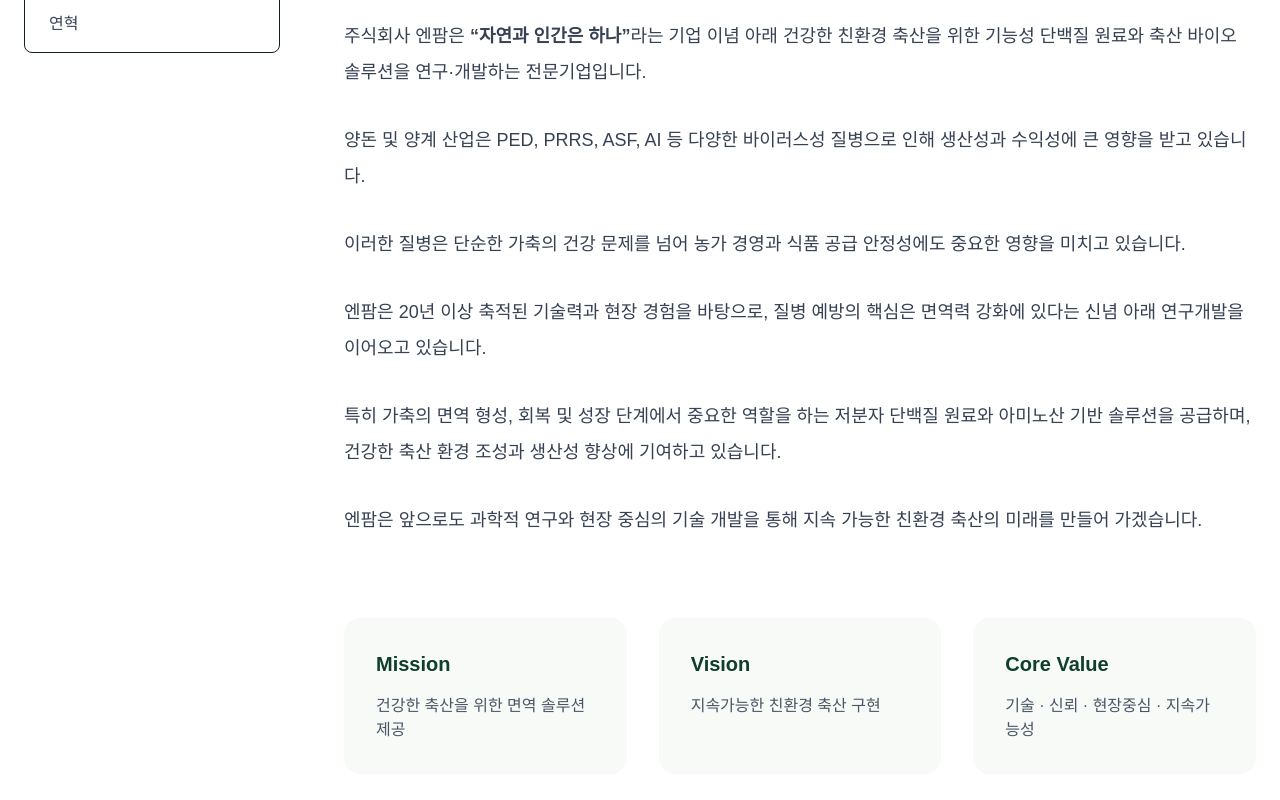
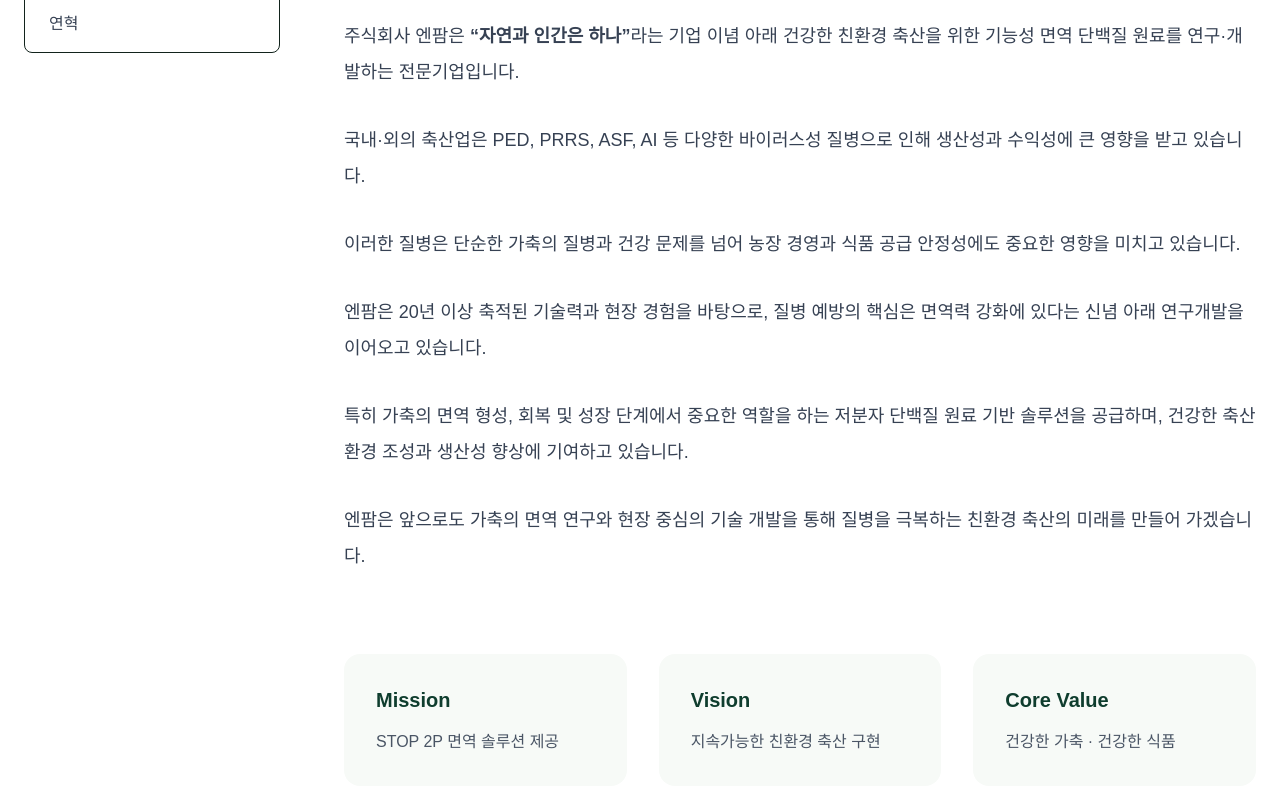
Before and after one commit to uncypdf/enfarm-site, a Next.js app: page /about in a window 1280 px wide. Shown: the part 660-1460 px from the top of the page. Built offline with nearby package versions, Linux system fonts and the light colour scheme.

Commit message:
about update

```diff
--- a/src/app/about/page.tsx
+++ b/src/app/about/page.tsx
@@ -57,19 +57,19 @@ export default function AboutPage() {
             <div className="mt-12 space-y-8 text-lg leading-9 text-gray-700">
               <p>
                 주식회사 엔팜은 <strong>“자연과 인간은 하나”</strong>라는
-                기업 이념 아래 건강한 친환경 축산을 위한 기능성 단백질 원료와
-                축산 바이오 솔루션을 연구·개발하는 전문기업입니다.
+                기업 이념 아래 건강한 친환경 축산을 위한 기능성 면역 단백질 원료를
+                연구·개발하는 전문기업입니다.
               </p>
 
               <p>
-                양돈 및 양계 산업은 PED, PRRS, ASF, AI 등 다양한
+                국내·외의 축산업은 PED, PRRS, ASF, AI 등 다양한
                 바이러스성 질병으로 인해 생산성과 수익성에 큰 영향을 받고
                 있습니다.
               </p>
 
               <p>
-                이러한 질병은 단순한 가축의 건강 문제를 넘어
-                농가 경영과 식품 공급 안정성에도 중요한 영향을 미치고 있습니다.
+                이러한 질병은 단순한 가축의 질병과 건강 문제를 넘어
+                농장 경영과 식품 공급 안정성에도 중요한 영향을 미치고 있습니다.
               </p>
 
               <p>
@@ -80,13 +80,13 @@ export default function AboutPage() {
 
               <p>
                 특히 가축의 면역 형성, 회복 및 성장 단계에서 중요한 역할을 하는
-                저분자 단백질 원료와 아미노산 기반 솔루션을 공급하며,
+                저분자 단백질 원료 기반 솔루션을 공급하며,
                 건강한 축산 환경 조성과 생산성 향상에 기여하고 있습니다.
               </p>
 
               <p>
-                엔팜은 앞으로도 과학적 연구와 현장 중심의 기술 개발을 통해
-                지속 가능한 친환경 축산의 미래를 만들어 가겠습니다.
+                엔팜은 앞으로도 가축의 면역 연구와 현장 중심의 기술 개발을 통해
+                질병을 극복하는 친환경 축산의 미래를 만들어 가겠습니다.
               </p>
             </div>
 
@@ -97,7 +97,7 @@ export default function AboutPage() {
                 </h4>
 
                 <p className="text-gray-600">
-                  건강한 축산을 위한 면역 솔루션 제공
+                  STOP 2P 면역 솔루션 제공
                 </p>
               </div>
 
@@ -117,7 +117,7 @@ export default function AboutPage() {
                 </h4>
 
                 <p className="text-gray-600">
-                  기술 · 신뢰 · 현장중심 · 지속가능성
+                  건강한 가축 · 건강한 식품
                 </p>
               </div>
             </div>
@@ -128,7 +128,7 @@ export default function AboutPage() {
               </p>
 
               <h4 className="mt-4 text-4xl font-black">
-                면역이 방역입니다!
+                면역이 방역이다!
               </h4>
             </div>
           </section>
```
